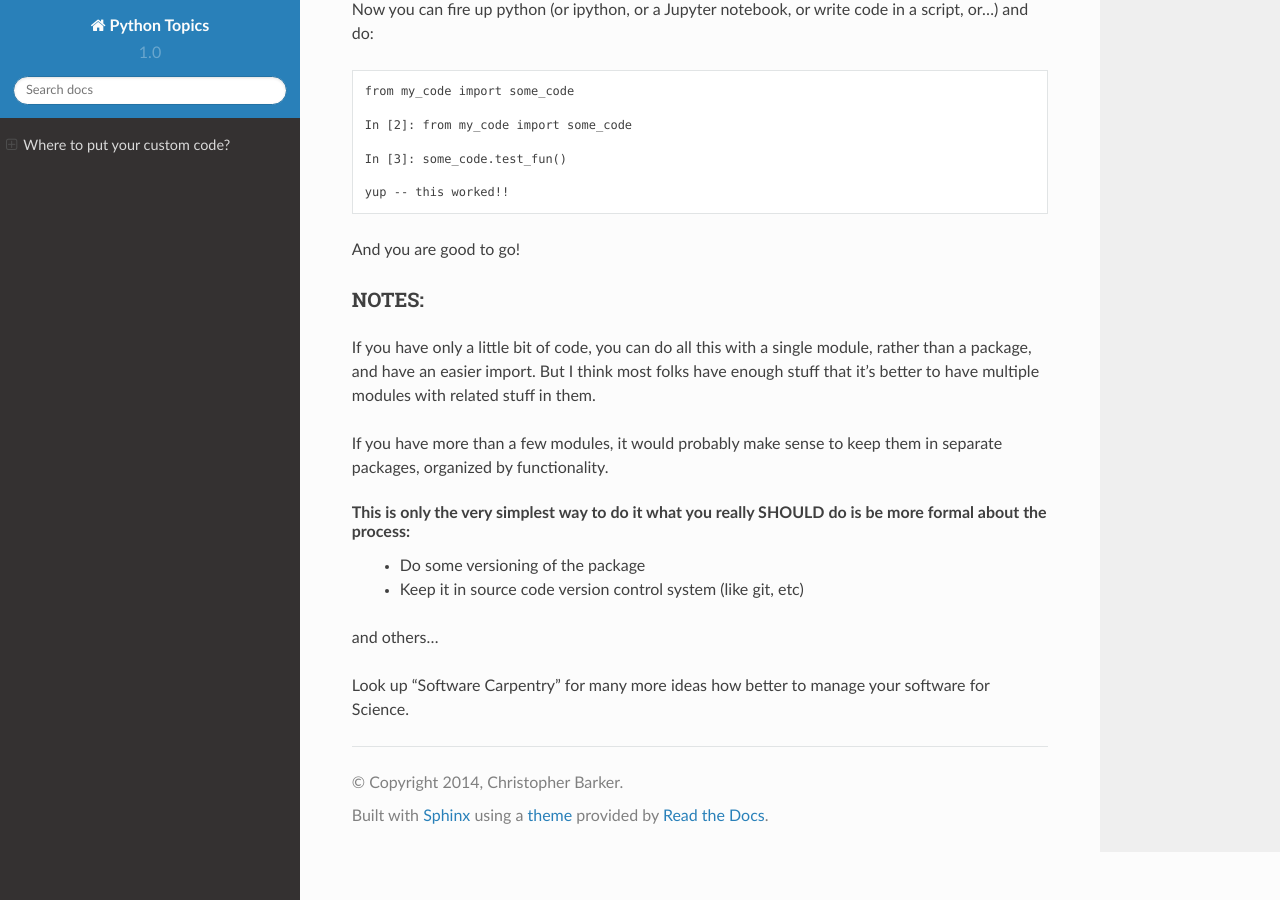
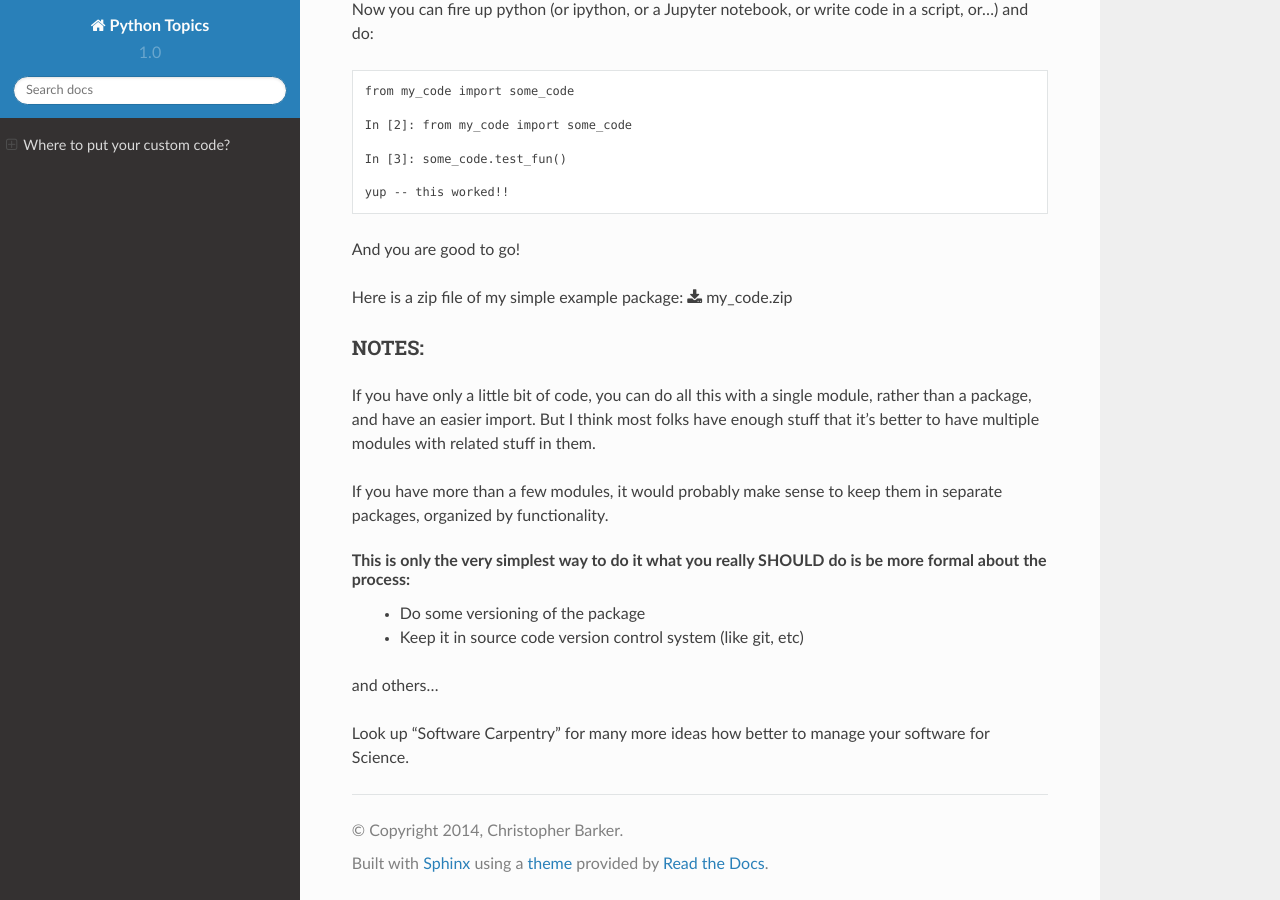
Before and after one commit to PythonCHB/PythonTopics, a Sphinx documentation site: the page built from Sources/source/where_to_put_your_code.rst, in a window 1280 px wide and 900 px high, scrolled down 2405 px. Built offline with Sphinx 7.4.7 and the Read the Docs theme 2.0.0, drawn with Linux system fonts in a browser that asks for light colours; formulas are drawn with MathJax 3.

Commit message:
added zipfile of sample package.

```diff
--- a/Sources/source/where_to_put_your_code.rst
+++ b/Sources/source/where_to_put_your_code.rst
@@ -98,7 +98,8 @@ Now you can fire up python (or ipython, or a Jupyter notebook, or write code in
 
 And you are good to go!
 
-.. I've enclosed my sample package as a zip file -- if it makes it through.
+Here is a zip file of my simple example package: :download:`my_code.zip <../code/my_code.zip>`
+
 
 NOTES:
 ------
```
